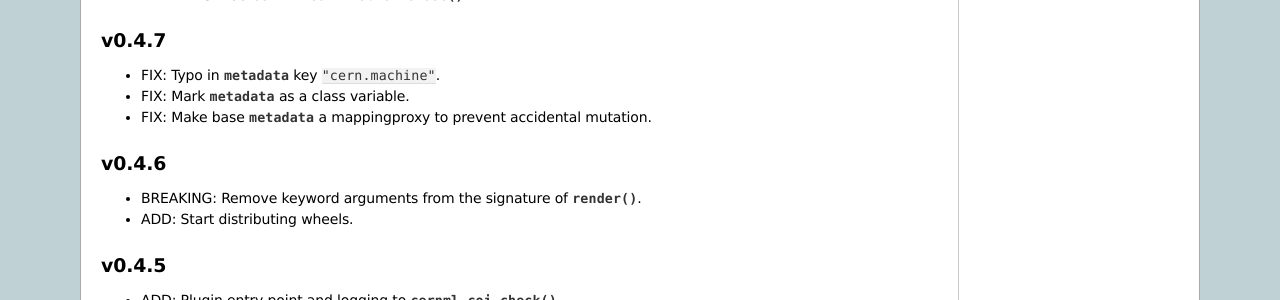
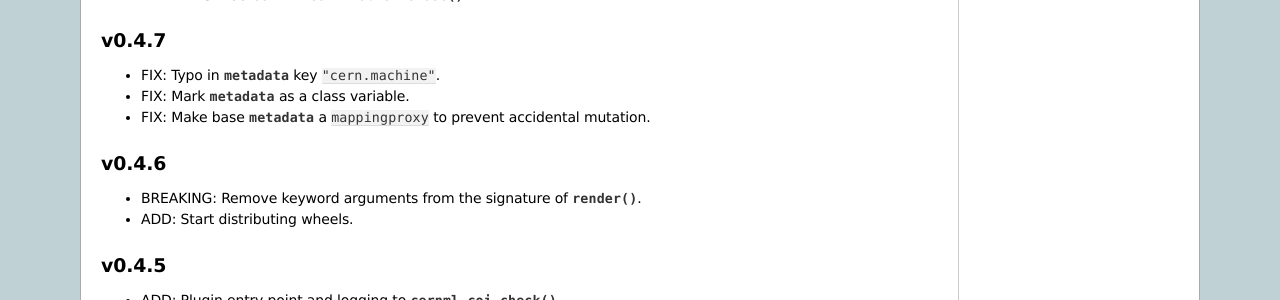
Before and after one commit to geoff-project/coi, a Sphinx documentation site: the page built from docs/changelog.md, in a window 1280 px wide and 900 px high, scrolled down 865 px. Shown: the part 151-451 px from the top of the window. Built offline with Sphinx 7.4.7, drawn with Linux system fonts in a browser that asks for light colours; the version number could not be read and is left out.

```diff
--- a/docs/changelog.md
+++ b/docs/changelog.md
@@ -50,7 +50,7 @@
 
 - FIX: Typo in {attr}`~cernml.coi.Problem.metadata` key `"cern.machine"`.
 - FIX: Mark {attr}`~cernml.coi.Problem.metadata` as a class variable.
-- FIX: Make base {attr}`~cernml.coi.Problem.metadata` a mappingproxy to prevent accidental mutation.
+- FIX: Make base {attr}`~cernml.coi.Problem.metadata` a `mappingproxy` to prevent accidental mutation.
 
 ## v0.4.6
 
```
